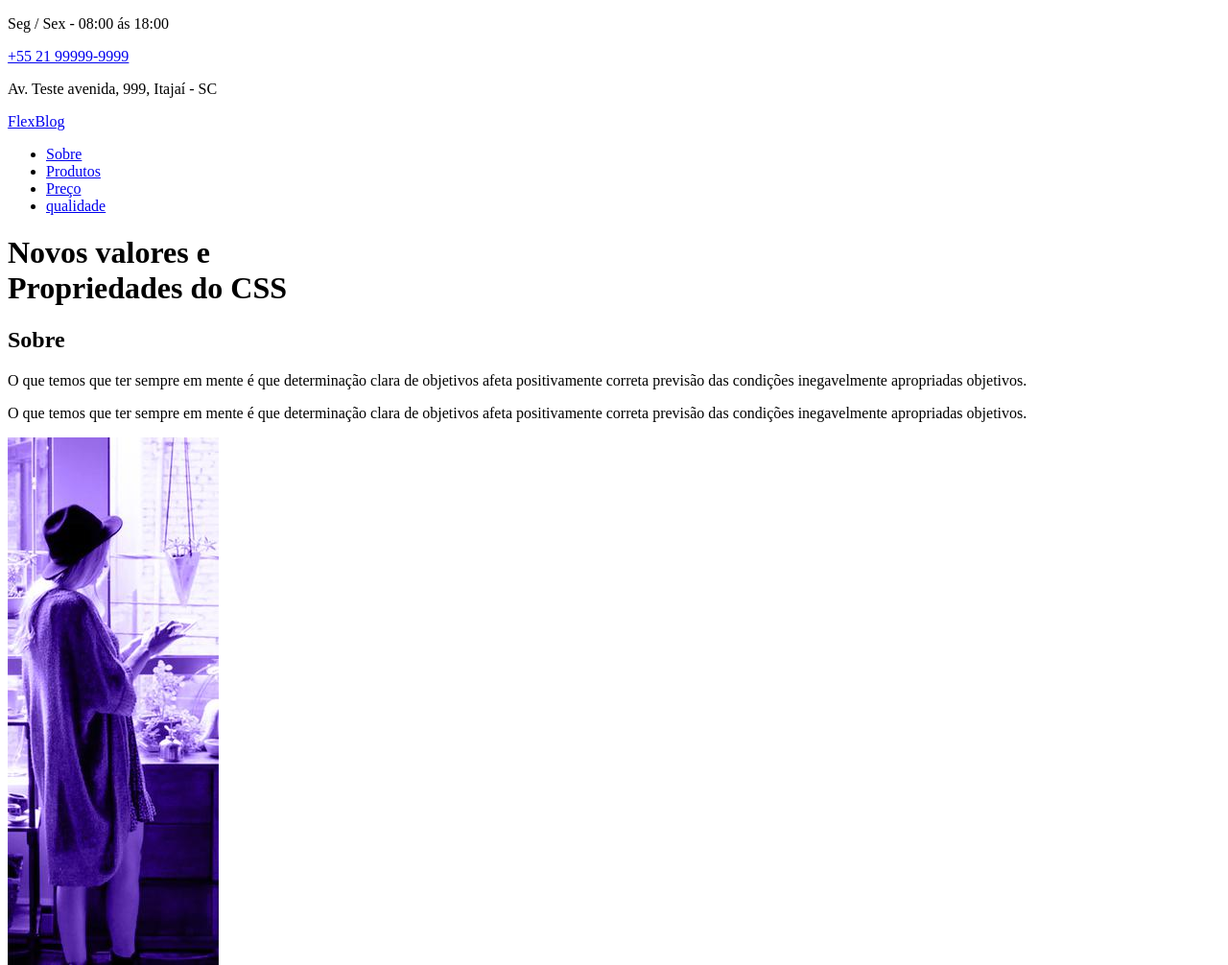
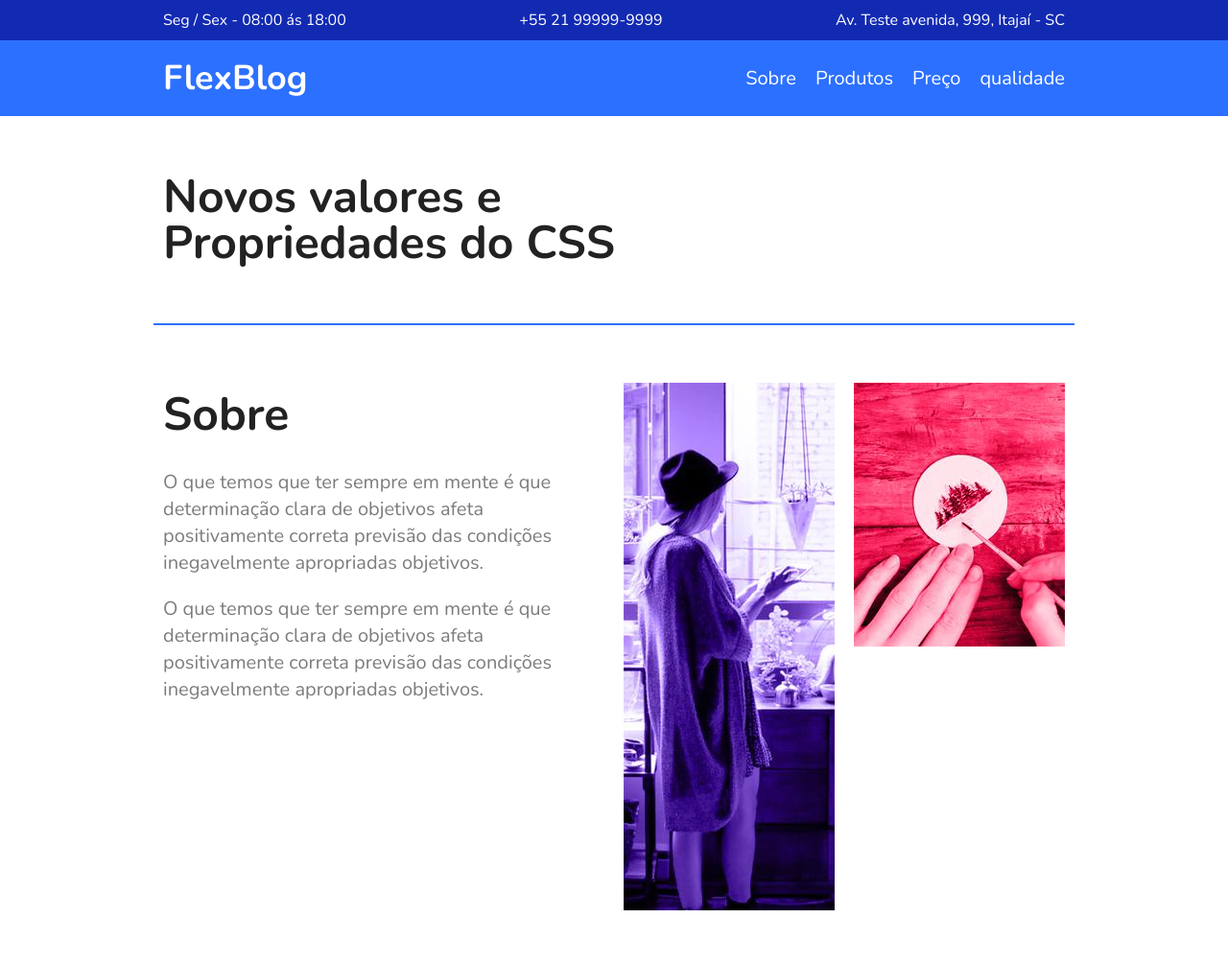
Before and after one commit to JonThomsen/CSS-Flexbox, a plain HTML site: page index.html in a window 1280 px wide. Shown: the top 1006 px of the page at 96% size. Drawn offline with nearby package versions, Linux system fonts and the light colour scheme.

Commit message:
Intro e sobre css

```diff
--- a/css/style.css
+++ b/css/style.css
@@ -0,0 +1,142 @@
+body,
+h1,
+h2,
+p,
+ul,
+li,
+a {
+  margin: 0px;
+  padding: 0px;
+}
+
+body {
+  font-family: "Nunito", Helvetica, Arial, sans-serif;
+  color: #222222;
+}
+
+li {
+  list-style: none;
+}
+
+a {
+  text-decoration: none;
+}
+
+img {
+  display: block;
+  max-width: 100%;
+}
+
+* {
+  box-sizing: border-box;
+}
+
+/* Superinfo */
+.superinfo-bg {
+  background: #122ab2;
+  color: white;
+}
+
+.superinfo {
+  max-width: 960px;
+  margin: 0 auto;
+  display: flex;
+  justify-content: space-between;
+  flex-wrap: wrap;
+  padding-top: 10px;
+}
+
+.superinfo p,
+.superinfo a {
+  margin: 0 10px 10px 10px;
+}
+
+.superinfo a {
+  color: white;
+}
+
+/* Menu */
+
+.menu-bg {
+  background: #2c70ff;
+}
+
+.menu {
+  max-width: 960px;
+  margin: 0 auto;
+  padding: 15px 0;
+  display: flex;
+  flex-wrap: wrap;
+  justify-content: space-between;
+  align-items: center;
+}
+
+.menu a {
+  color: white;
+}
+
+/* 36px/base(tamanho padrão font do navegador,16px)=2.25em */
+.menu-logo a {
+  font-size: 2.25em;
+  font-weight: bold;
+  margin: 0 10px;
+}
+
+.menu-nav ul {
+  display: flex;
+  flex-wrap: wrap;
+}
+
+.menu-nav a {
+  font-size: 1.25em;
+  display: block;
+  padding: 10px;
+}
+
+.menu-nav a:hover {
+  color: #122ab2;
+}
+
+/* Introdução */
+
+.introducao {
+  font-size: 3em;
+  line-height: 1;
+  max-width: 960px;
+  margin: 0 auto;
+  padding: 60px 10px;
+}
+
+/* Sobre */
+.sobre {
+  border-top: 2px solid #2c70ff;
+  border-bottom: 2px solid #2c70ff;
+  max-width: 960px;
+  margin: 0 auto;
+  padding: 60px 0;
+  display: flex;
+  flex-wrap: wrap;
+}
+
+.sobre-info {
+  /* para criar metade, grow 2, shrink 1, basis 0 */
+  flex: 2 1 300px;
+  margin: 0 10px;
+}
+
+.sobre-info h1 {
+  font-size: 3em;
+  margin-bottom: 0.5em;
+}
+
+.sobre-info p {
+  font-size: 1.25em;
+  line-height: 1.4em;
+  margin-bottom: 1em;
+  color: #7c7c7c;
+}
+
+.sobre img {
+  flex: 1 1 160px;
+  margin: 0 10px;
+}
--- a/index.html
+++ b/index.html
@@ -29,8 +29,7 @@
         <div class="menu-logo">
           <a href="#">FlexBlog</a>
         </div>
-      </div>
-      <nav>
+        <nav class="menu-nav">
           <ul>
             <li><a href="#sobre">Sobre</a></li>
             <li><a href="#produtos">Produtos</a></li>
@@ -38,6 +37,7 @@
             <li><a href="#qualidade">qualidade</a></li>
           </ul>
         </nav>
+      </div>
     </header>
     <h1 class="introducao">Novos valores e<br />Propriedades do CSS</h1>
 
```
Lines whose indentation alone changed are shown as unchanged.
